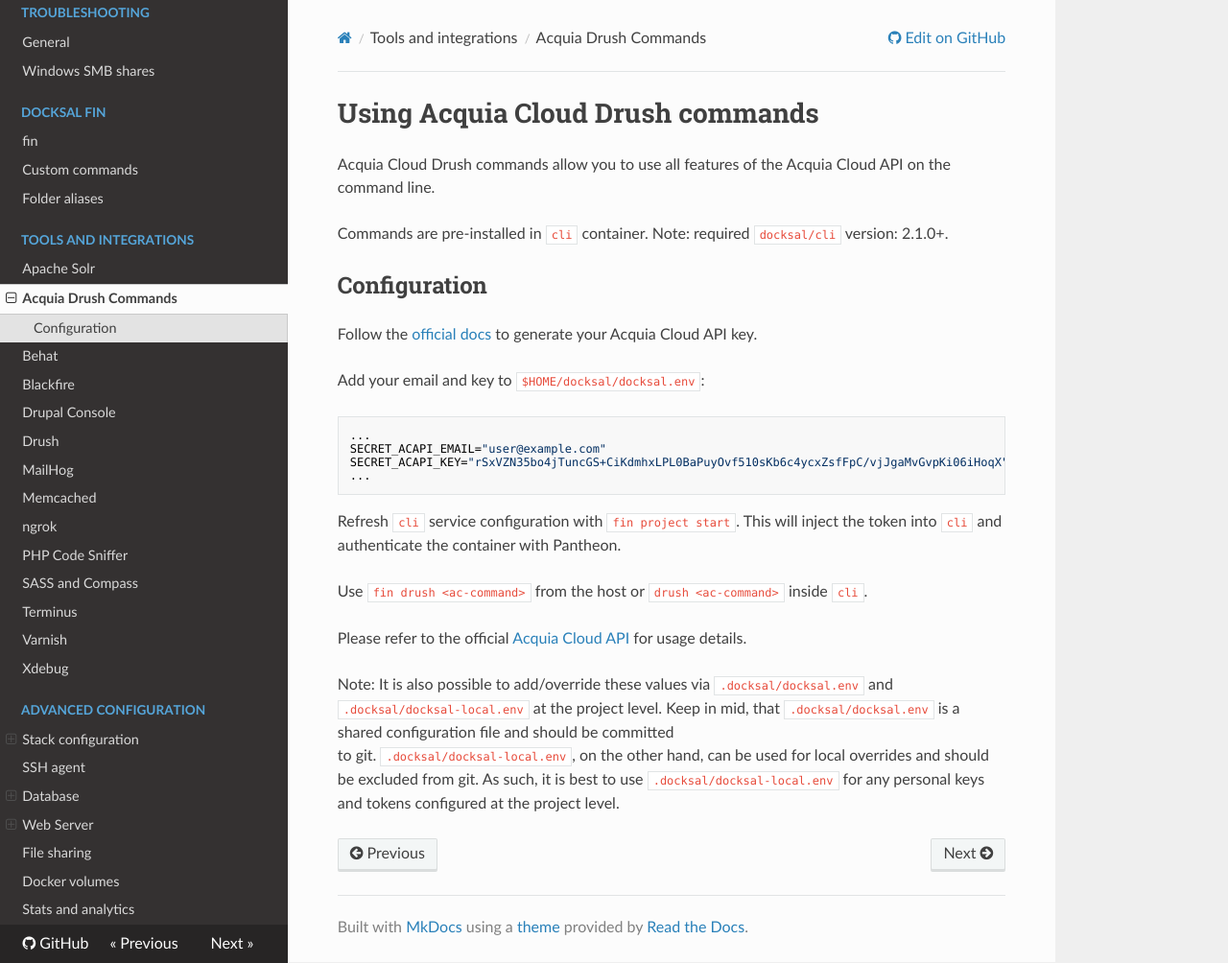
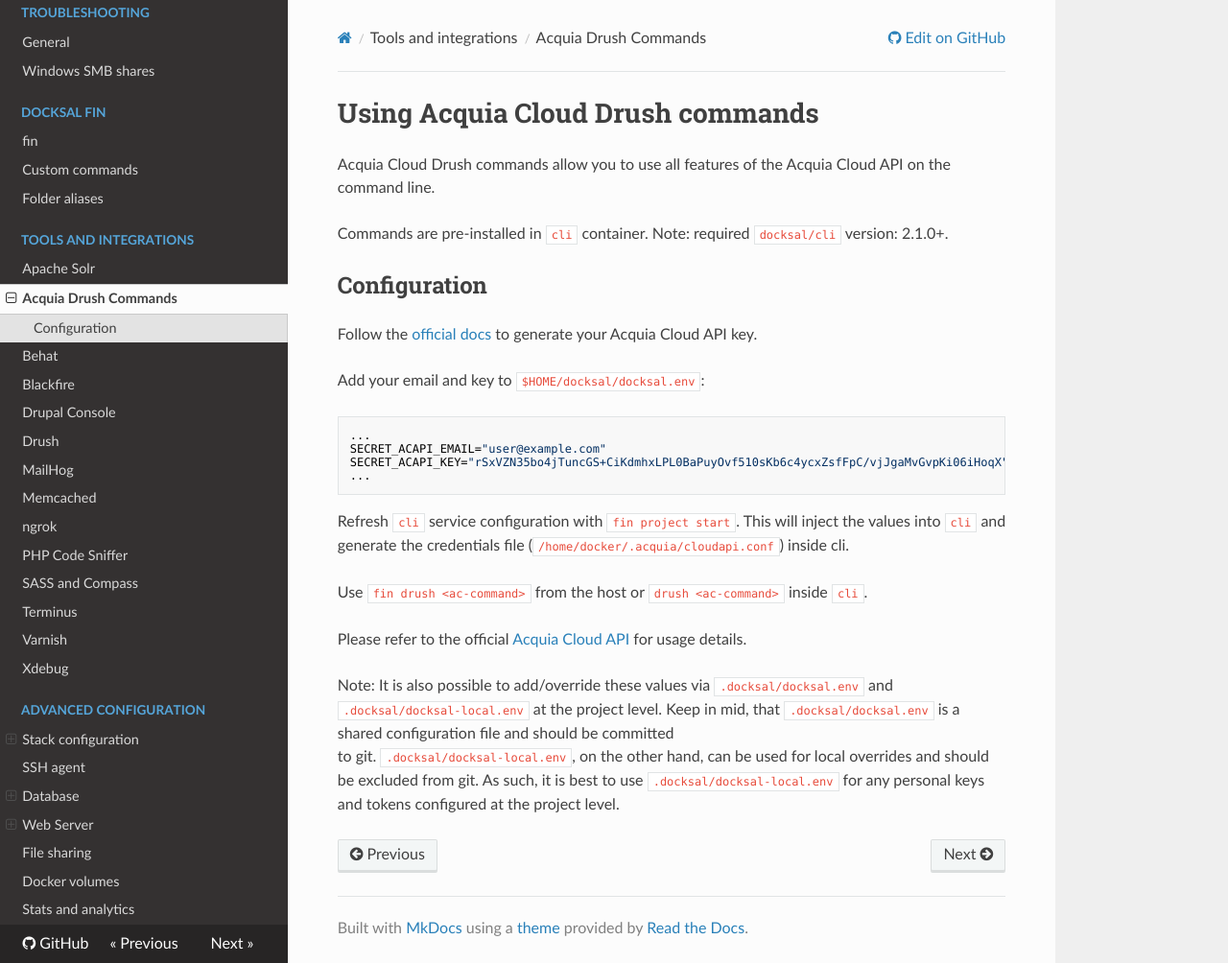
Before and after one commit to docksal/docksal, an MkDocs documentation site: the page built from docs/tools/acquia-drush.md, in a window 1280 px wide and 1004 px high. Shown: the whole window at 96% size. Built offline with MkDocs 1.6.1, drawn with Linux system fonts in a browser that asks for light colours; nearby versions of some CDN libraries; old or Windows-style settings are respelled for this version of MkDocs.

Commit message:
Fixed acquia-drush.md docs
[ci skip]

````diff
--- a/docs/tools/acquia-drush.md
+++ b/docs/tools/acquia-drush.md
@@ -18,8 +18,8 @@ SECRET_ACAPI_KEY="rSxVZN35bo4jTuncGS+CiKdmhxLPL0BaPuyOvf510sKb6c4ycxZsfFpC/vjJga
 ...
 ```
 
-Refresh `cli` service configuration with `fin project start`. This will inject the token into `cli` and authenticate
-the container with Pantheon.
+Refresh `cli` service configuration with `fin project start`. This will inject the values into `cli` and generate
+the credentials file (`/home/docker/.acquia/cloudapi.conf`) inside cli.
 
 Use `fin drush <ac-command>` from the host or `drush <ac-command>` inside `cli`.
 
````
